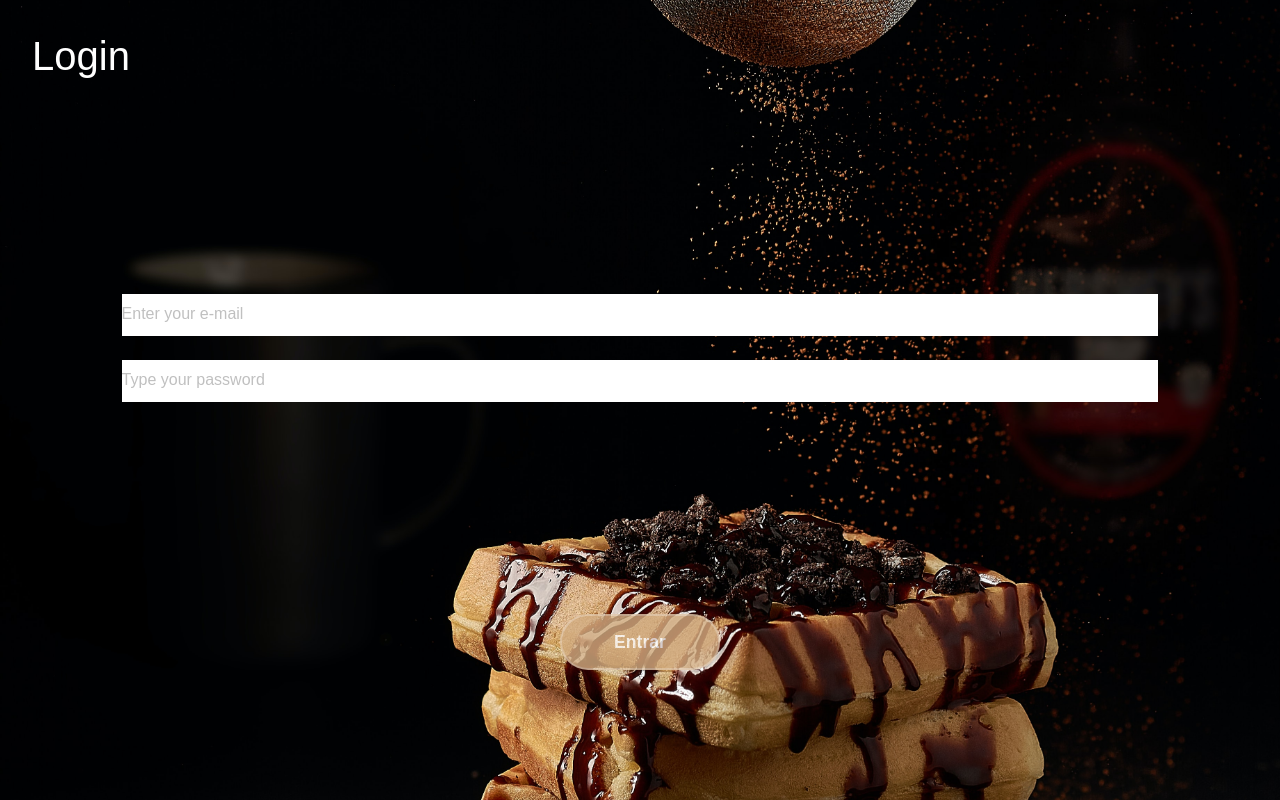
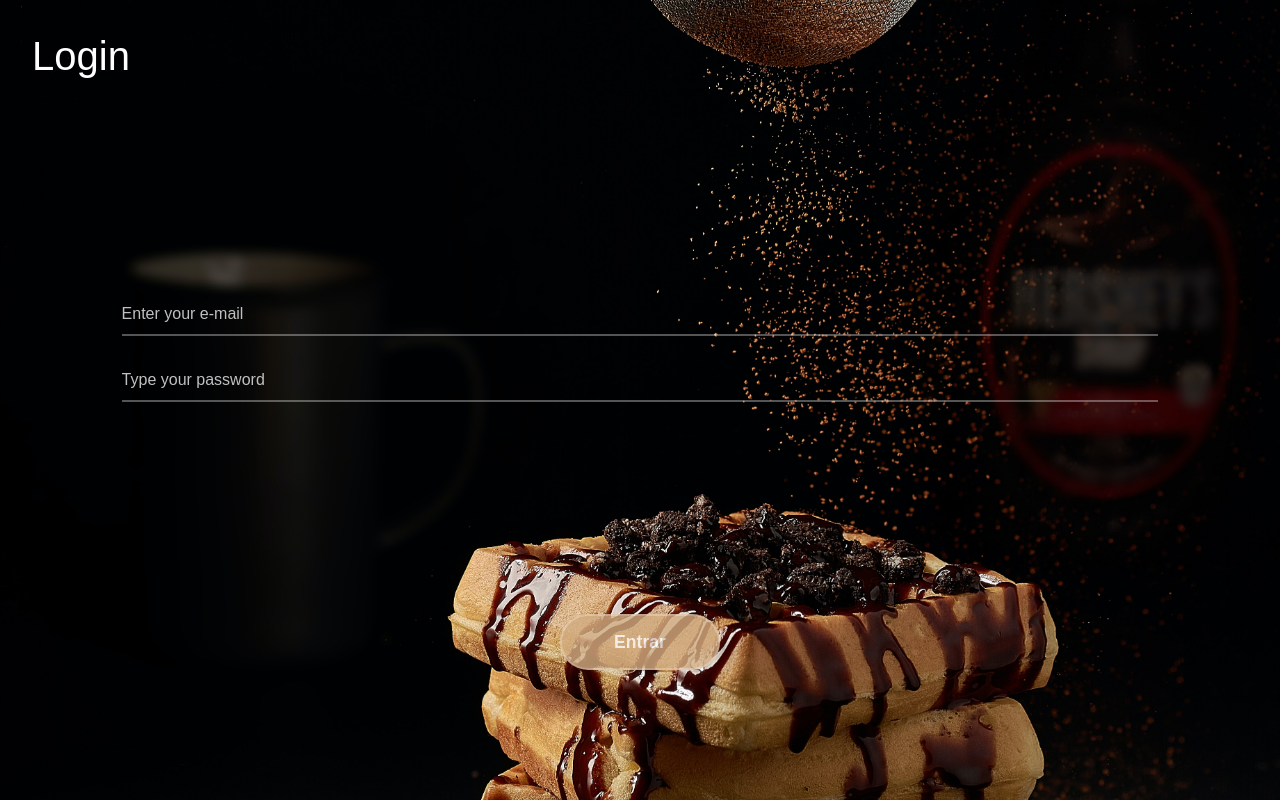
Before and after one commit to devamaral2/Recipe-app, a Next.js app: page / in a window 1280 px wide. Built offline with nearby package versions, Linux system fonts and the light colour scheme; no server answers.

Commit message:
colocando o esqueleto

```diff
--- a/pages/food/[id].jsx
+++ b/pages/food/[id].jsx
@@ -42,7 +42,7 @@ function Food({ meal }) {
 
   if(router.isFallback) {
     return (
-      <h1>Loading new data</h1>
+      <PageSkeleton />
     )
   }
 
--- a/pages/index.jsx
+++ b/pages/index.jsx
@@ -42,8 +42,8 @@ export default function Login() {
           <label htmlFor="email">
             <input
               id="email"
+              className='login-inputs'
               type="email"
-              data-testid="email-input"
               onChange={(e) => setEmail(e.target.value)}
               value={email}
               placeholder="Enter your e-mail"
@@ -53,8 +53,8 @@ export default function Login() {
           <label id="pass-label" htmlFor="password">
             <input
               id="password"
+              className='login-inputs'
               type="password"
-              data-testid="password-input"
               onChange={(e) => setPasswd(e.target.value)}
               value={password}
               placeholder="Type your password"
--- a/styled/colorsStyle/styled.js
+++ b/styled/colorsStyle/styled.js
@@ -5,9 +5,12 @@ const Container = styled.div`
     /* background-color: black; */
     background-color: #f2f2f2;
   }
-  input {
+  /* input {
     color: black;
     background-color: #ffff;
+  } */
+  .login-inputs {
+    color: white;
   }
 
   input::placeholder {
```
Also changed, not shown: components/PageSkeleton/PageSkeleton.jsx (+12 -10 lines).
